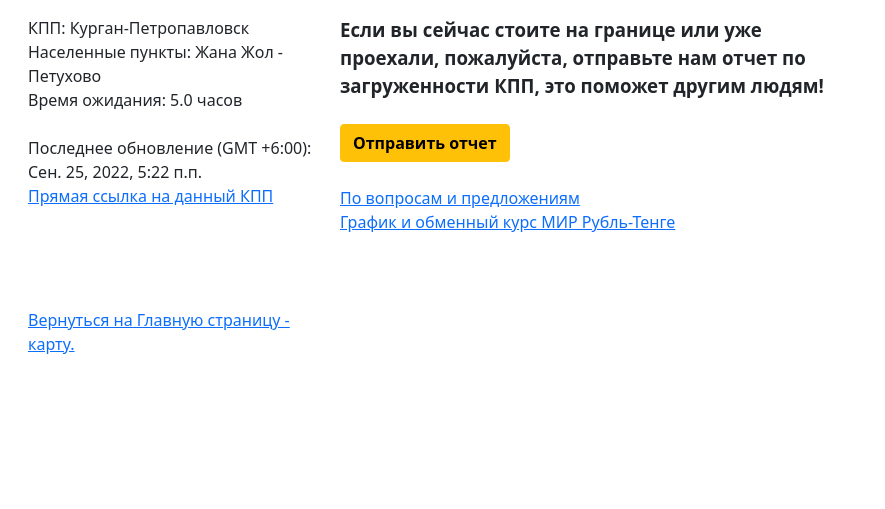
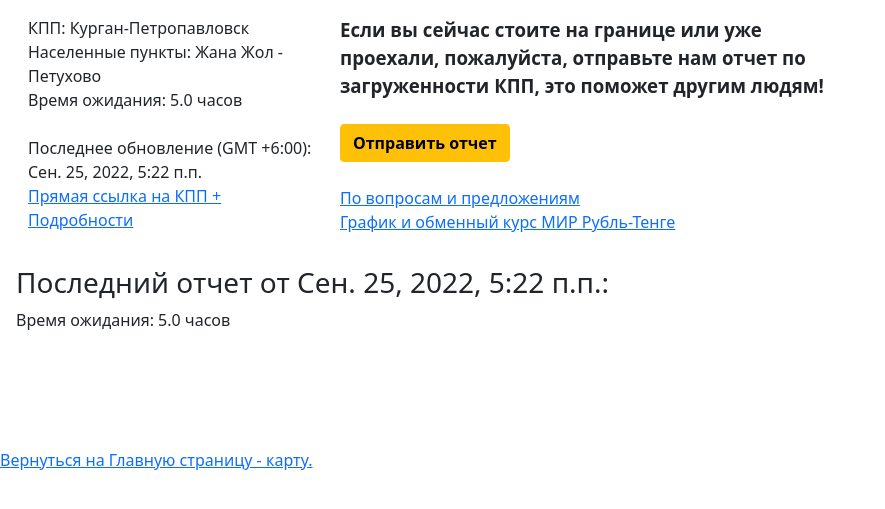
Before and after one commit to endlessnights/kppcheck, a Django app: page /kpp/1/ in a window 1280 px wide. Shown: the top 509 px of the page, without its empty margins (0-885 px from the left). Run offline with Django 3.2, Linux system fonts and the light colour scheme; data comes from the database, SQL or seed files in the repository.

Commit message:
added TG KPP chat field (URL) added more useful info to detailed link page

```diff
--- a/core/kppcheck/models.py
+++ b/core/kppcheck/models.py
@@ -11,6 +11,7 @@ class Kpps(models.Model, GeoItem):
     address = models.CharField(verbose_name='Адрес', max_length=300, blank=False)
     border = models.CharField(verbose_name='Граница', max_length=150, blank=True)
     worktime = models.CharField(verbose_name='Часы работы', max_length=100, blank=True)
+    tgchat = models.URLField(verbose_name='Чат КПП в Телеграм', max_length=200, blank=True)
     lon = models.FloatField(default='71.430557', null=False)  # longitude
     lat = models.FloatField(default='51.128239', null=False)  # latitude
 
--- a/core/kppcheck/templates/views/post.html
+++ b/core/kppcheck/templates/views/post.html
@@ -23,10 +23,7 @@
         Кол-во людей: {{pcount}}<br/>
         {% endif %}<br/>
         Последнее обновление (GMT +6:00): <br/>{% for Reports in report %} {% if forloop.last %} {{Reports.created_date}} {% endif %}{% endfor %}<br/>
-        <a href="/kpp/{{post.id}}" target="_blank">Прямая ссылка на данный КПП</a><br/>
-        <div style="margin-top:100px;">
-            <a href="/">Вернуться на Главную страницу - карту.</a>
-        </div>
+        <a href="/kpp/{{post.id}}" target="_blank">Прямая ссылка на КПП + Подробности</a><br/>
     </div>
     <div class="col-lg-5">
         <b style="font-size:14pt;">Если вы сейчас стоите на границе или уже проехали, пожалуйста, отправьте нам отчет по загруженности КПП, это поможет другим людям!</b><br /><br />
@@ -38,6 +35,29 @@
         {% for Reports in report %} {{Reports.comment}} {% endfor %}
     </div>
 </div>
+<div class="row">
+    <div class="col-lg-6 m-3">
+        {% for Reports in report %}
+        {% if forloop.last %}
+        <h3>Последний отчет от {{Reports.created_date}}:</h3>
+        {% if Reports.ttw %}
+        Время ожидания: {{Reports.ttw}} часов<br />
+        {% else %}
+        Время ожидания: Неизвестно<br />
+        {% endif %}
+        {% if Reports.carcount %}
+        Кол-во авто: {{Reports.carcount}}<br />
+        {% endif %}
+        {% if Reports.pcount %}
+        Кол-во людей: {{Reports.pcount}}
+        {% endif %}
+        {% endif %}
+        {% endfor %}
+    </div>
+    <div style="margin-top:100px;">
+            <a href="/">Вернуться на Главную страницу - карту.</a>
+        </div>
+</div>
 {% endblock %}
 </body>
 </html>
```
